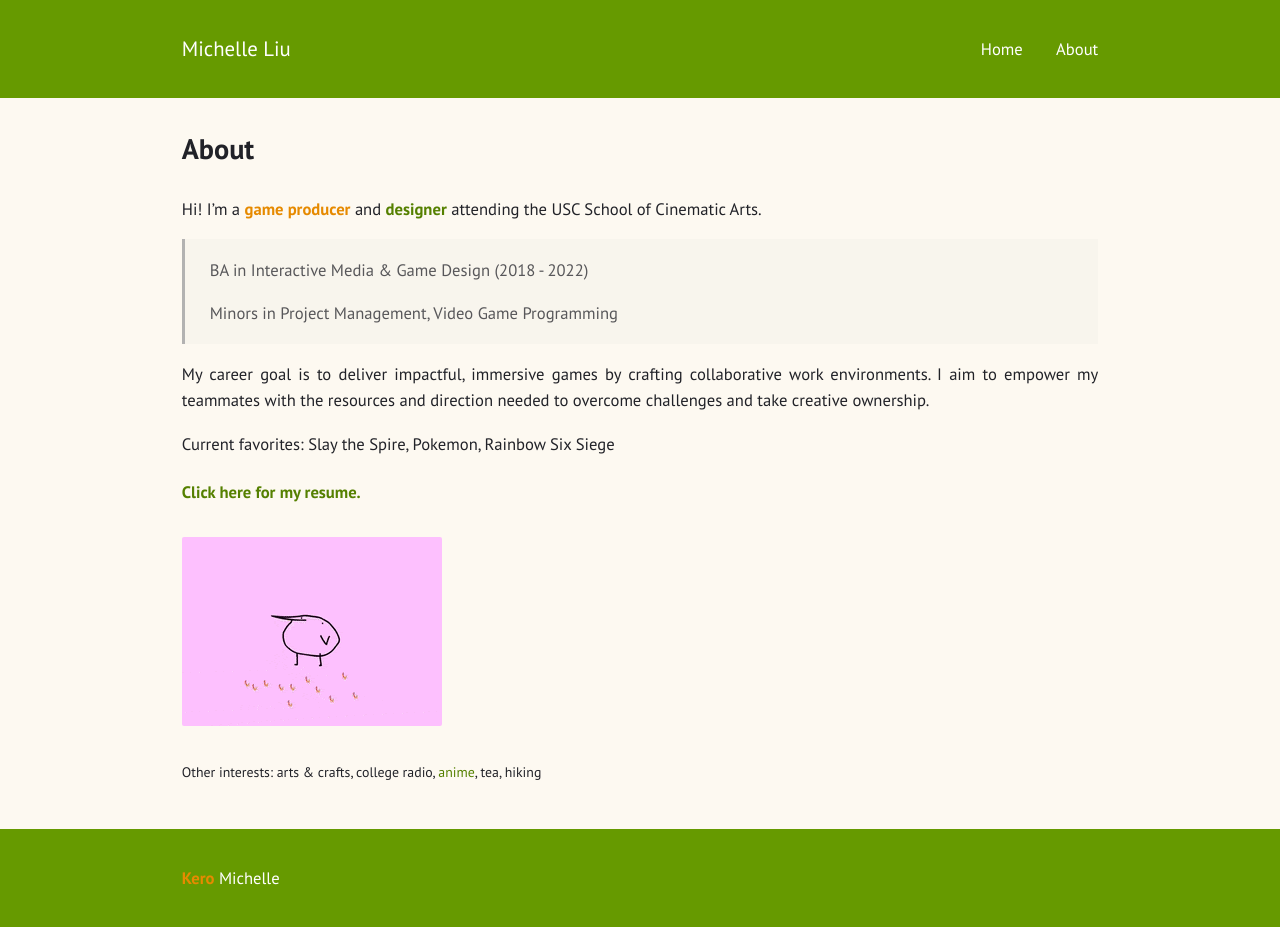
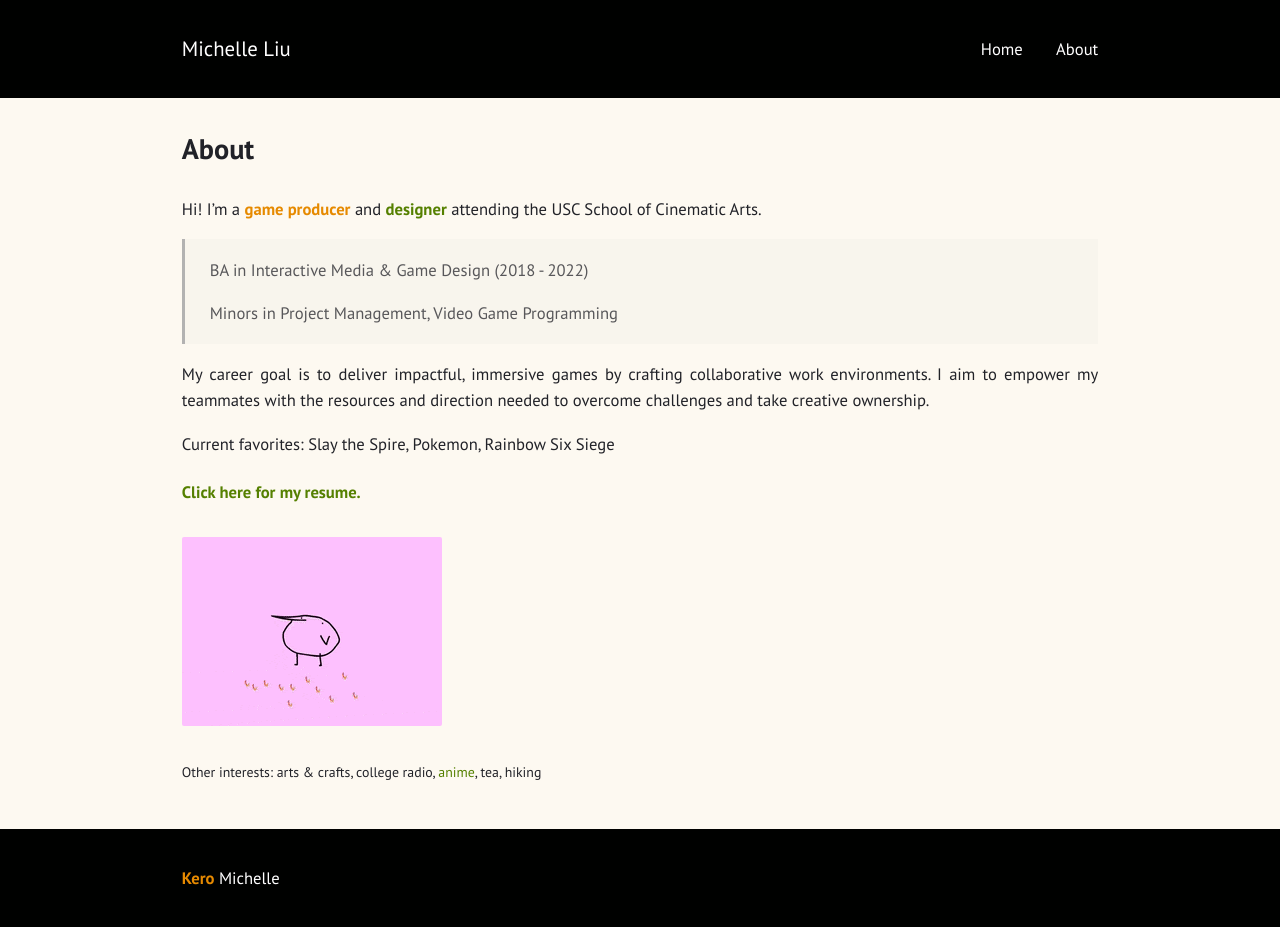
Before and after one commit to KeroMichelle/KeroMichelle.github.io, a Jekyll site: the page built from about-alt.md, in a window 1280 px wide. Built offline with Jekyll 4.4.1, drawn with Linux system fonts in a browser that asks for light colours.

Commit message:
Darken green color

```diff
--- a/assets/css/frame.sass
+++ b/assets/css/frame.sass
@@ -13,7 +13,7 @@ body
   box-shadow: 0 0 .3em lighten($dark, 65%)
 
 body > header, body > footer
-  background: lighten($green, 5%)
+  background: darken($green, 25%)
   color: $light
 
 @media (min-width: 32em)
```
